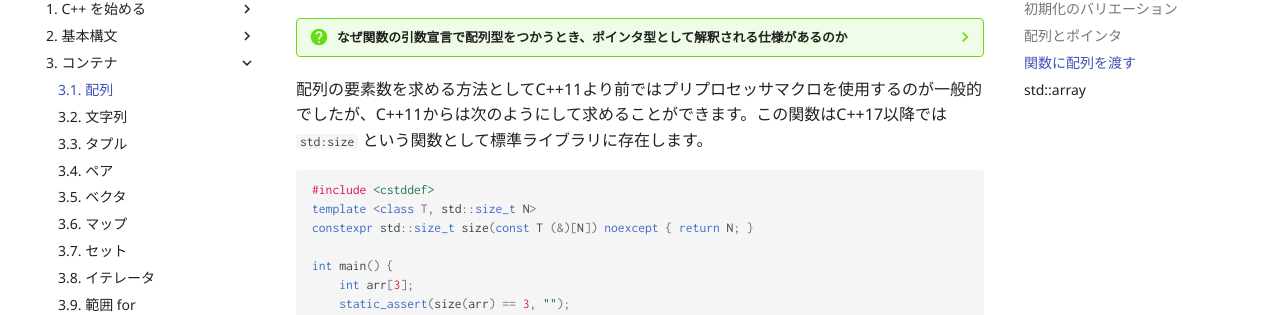
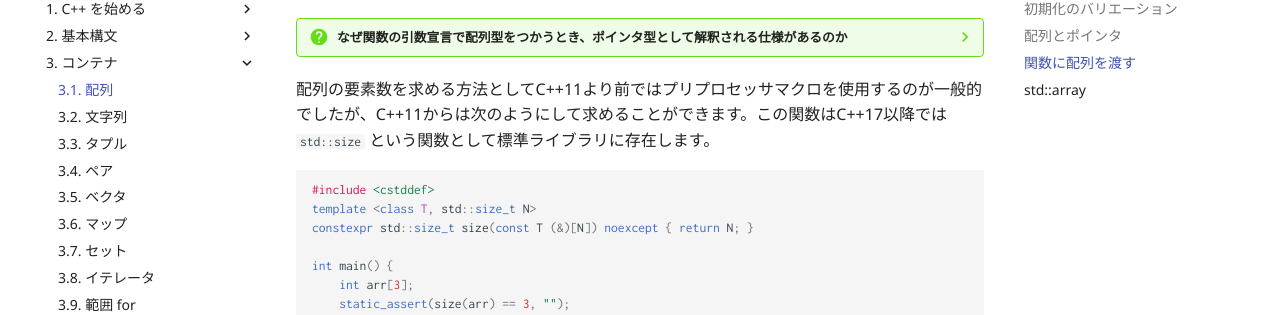
Before and after one commit to rinatz/cpp-book, an MkDocs documentation site: the page built from docs/ch03-01-arrays.md, in a window 1280 px wide and 900 px high, scrolled down 2537 px. Shown: the part 126-441 px from the top of the window. Built offline with MkDocs 1.6.1 and Material for MkDocs 9.7.7, drawn with Linux system fonts in a browser that asks for light colours; comment, search, counter and statistics services are not loaded.

Commit message:
chore: fix typo (#92)

````diff
--- a/docs/ch03-01-arrays.md
+++ b/docs/ch03-01-arrays.md
@@ -126,7 +126,7 @@ int main() {
 ??? question "なぜ関数の引数宣言で配列型をつかうとき、ポインタ型として解釈される仕様があるのか"
     そもそもこの仕様はC言語から受け継いだものです。C言語には関数のオーバーロードもtemplateもありません。そんななかで任意の要素数の配列を渡すときこの仕様がないと、想定しうるすべての要素数について関数を定義しなければならなくなります。これはとても面倒なことです。また後に学ぶ動的確保された配列と処理が共通化できなくなります。
 
-配列の要素数を求める方法としてC++11より前ではプリプロセッサマクロを使用するのが一般的でしたが、C++11からは次のようにして求めることができます。この関数はC++17以降では `std:size` という関数として標準ライブラリに存在します。
+配列の要素数を求める方法としてC++11より前ではプリプロセッサマクロを使用するのが一般的でしたが、C++11からは次のようにして求めることができます。この関数はC++17以降では `std::size` という関数として標準ライブラリに存在します。
 
 ```cpp
 #include <cstddef>
````
